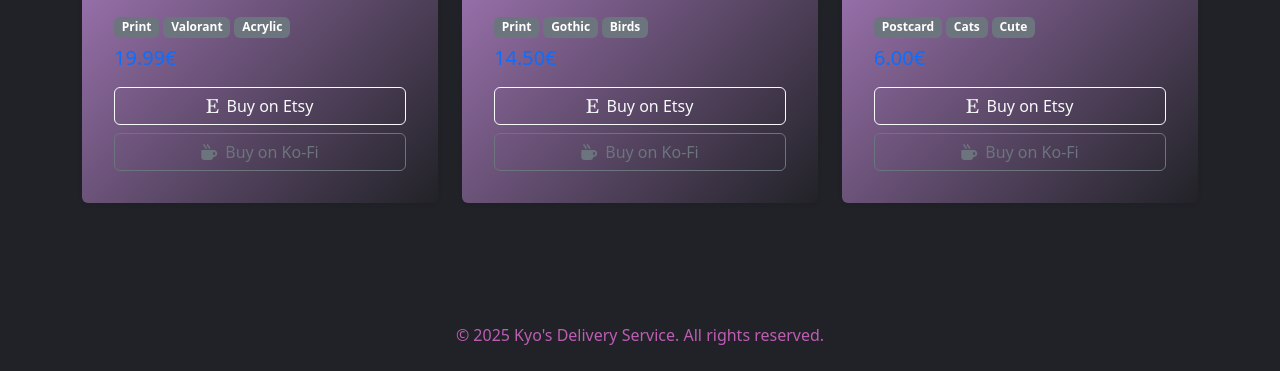
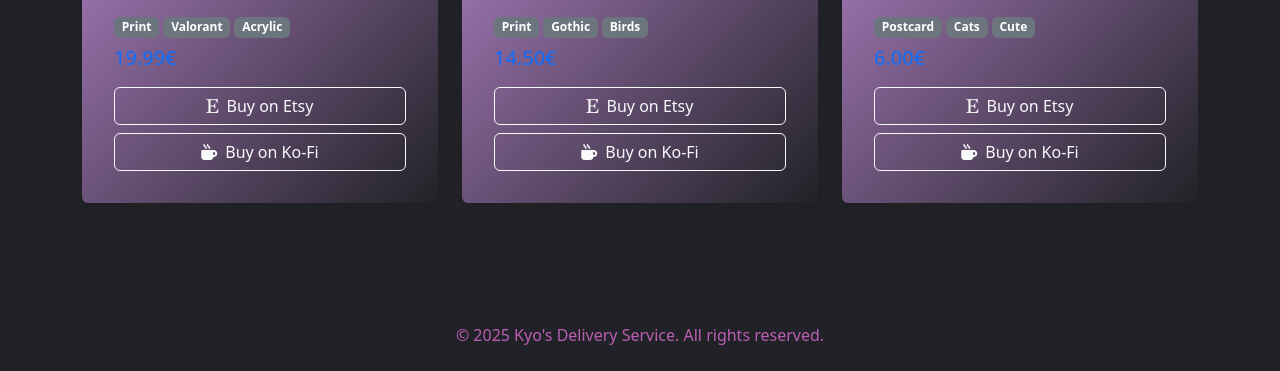
Before and after one commit to it-z-kyoko/KyosDeliveryService, a plain HTML site: page Catalogue/catalogue.html in a window 1280 px wide. Shown: the part 446-817 px from the top of the page. Drawn offline with nearby package versions, Linux system fonts and the light colour scheme.

Commit message:
Update Button

```diff
--- a/Catalogue/catalogue.html
+++ b/Catalogue/catalogue.html
@@ -177,7 +177,7 @@
                   <a href="${product.etsy}" target="_blank" class="btn btn-outline-light">
                     <i class="fab fa-etsy me-2"></i>Buy on Etsy
                   </a>
-                  <a href="${product.kofi}" target="_blank" class="btn btn-outline-secondary">
+                  <a href="${product.kofi}" target="_blank" class="btn btn-outline-light">
                     <i class="fas fa-mug-hot me-2"></i>Buy on Ko-Fi
                   </a>
                 </div>
```
